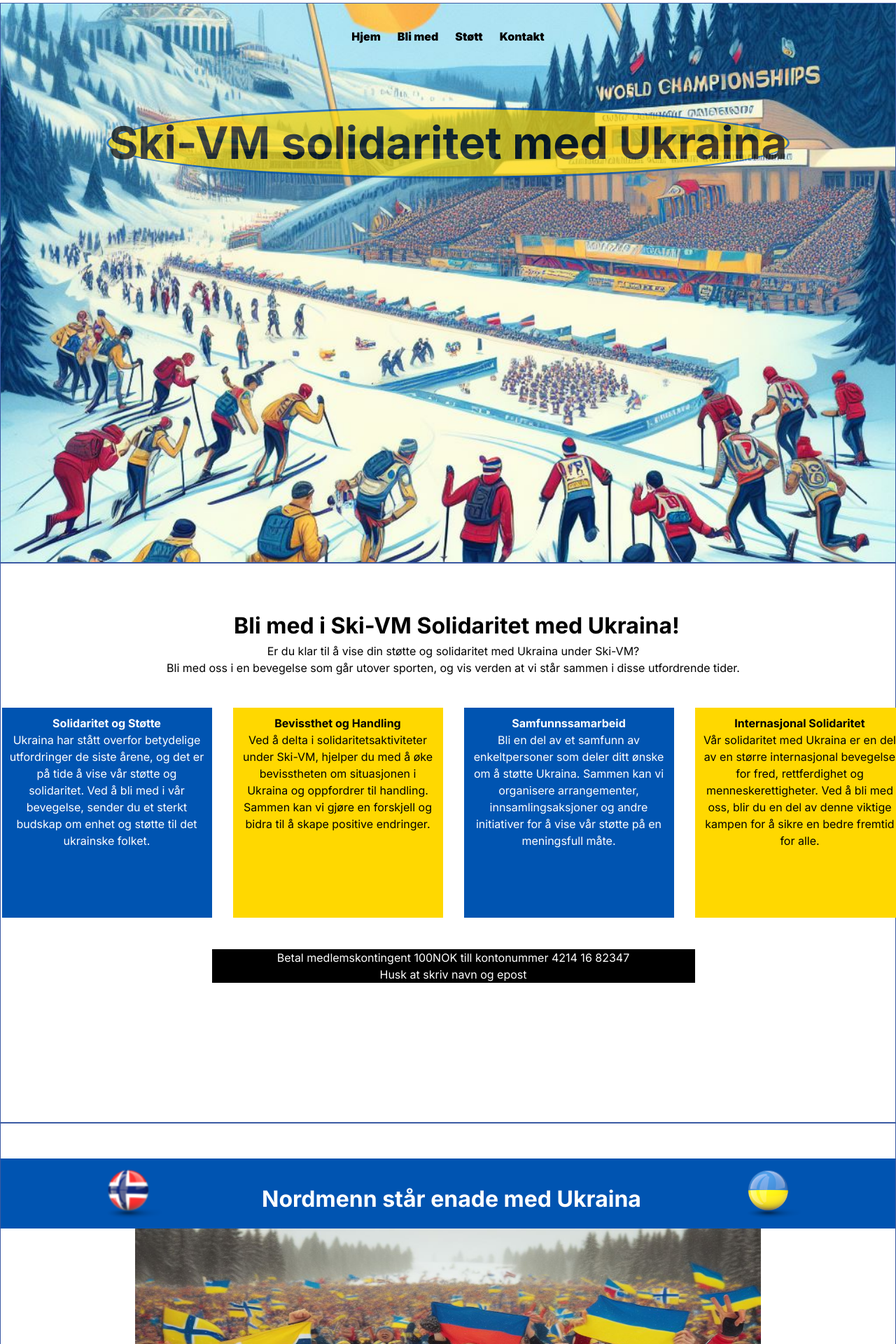
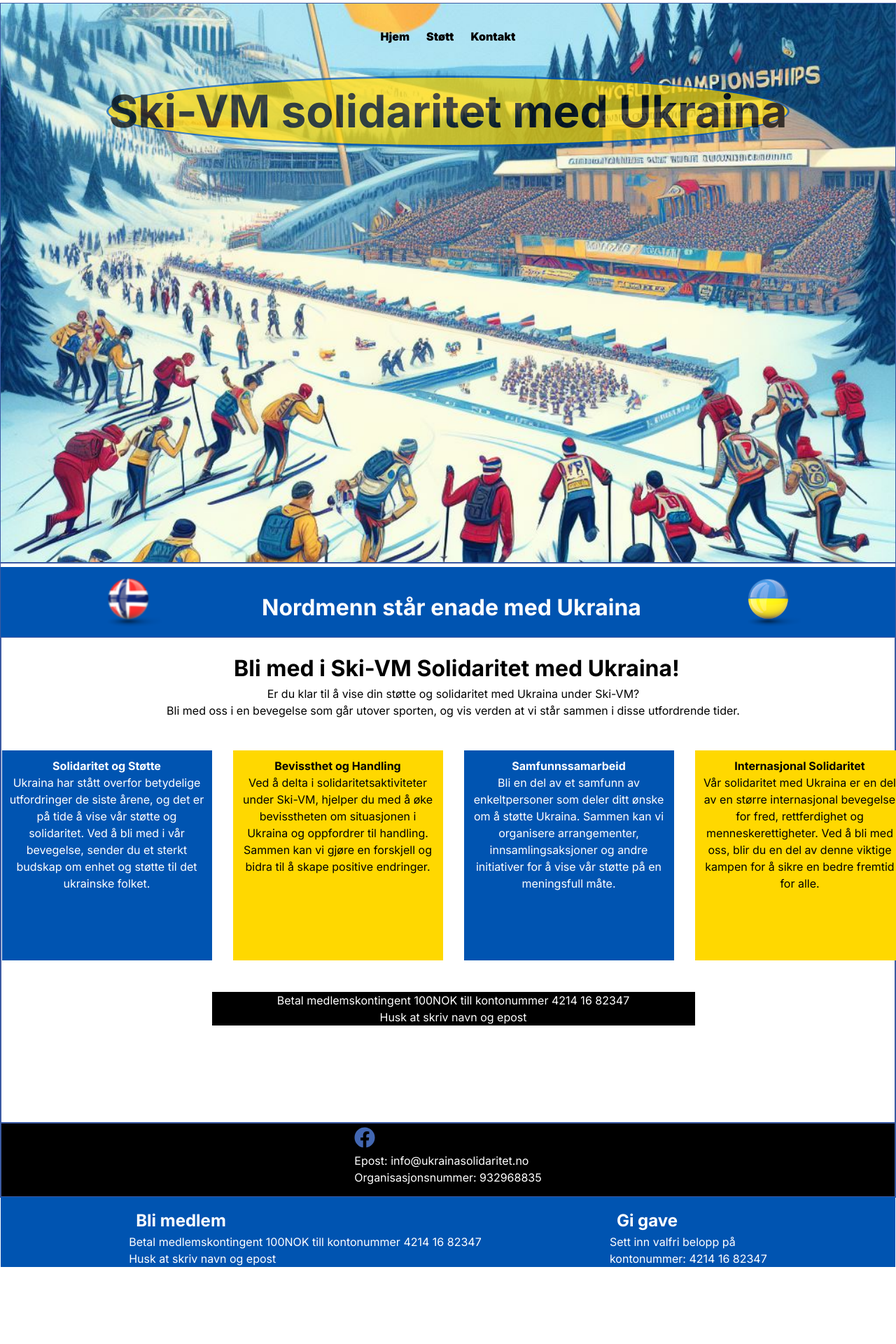
Before and after one commit to pedernyl/vmu, a Next.js app: page / in a window 1280 px wide. Shown: the top 1920 px of the page at 70% size. After the commit the page ends 1810 px from the top, so only its background shows below. Built offline with nearby package versions, Linux system fonts and the light colour scheme.

Commit message:
removed join menu and page

```diff
--- a/src/Components/support/page.tsx
+++ b/src/Components/support/page.tsx
@@ -2,6 +2,7 @@ import React from "react";
 import UkraineRound from "@/Components/ukraineRound/page";
 import NorwayRound from "@/Components/norwayRound/page";
 import SupportImage from "@/Components/supportImage/page";
+import Join from "../join/page";
 
 const Support = () => {
   return (
@@ -12,7 +13,9 @@ const Support = () => {
           <h2 className="heading2 desktopHide">Støtt</h2>
           <UkraineRound/>
         </div>
-        <SupportImage />
+        <div id="join" className="w-full h-screen content">
+          <Join />
+        </div>
         <div className="supportFooter">
             <div className="beMember mobileHidden">
                 <h3 className="heading3">Bli medlem</h3>
--- a/src/app/components/navigation/navbar/index.tsx
+++ b/src/app/components/navigation/navbar/index.tsx
@@ -33,13 +33,6 @@ const Navbar = ({ toggle }: { toggle: () => void }) => {
                            </Link>
                        </li>
                        <li>
-                           <Link href="/#join">
-                               <p className="hover:scale-150">
-                                   Bli med
-                               </p>
-                           </Link>
-                       </li>
-                       <li>
                            <Link href="/#support">
                                <p className="hover:scale-150">
                                    Støtt
--- a/src/app/globals.css
+++ b/src/app/globals.css
@@ -13,7 +13,7 @@
 }
 
 .subPage {
-    margin-top: 50px;
+    margin-top: 5px;
 
 }
 
--- a/src/app/page.tsx
+++ b/src/app/page.tsx
@@ -12,10 +12,6 @@ export default function Home() {
           <Start />
         </div>
 
-        <div id="join" className="w-full h-screen content">
-          <Join />
-        </div>
-
         <div id="support" className="w-full h-screen content">
           <Support />
         </div>
```
